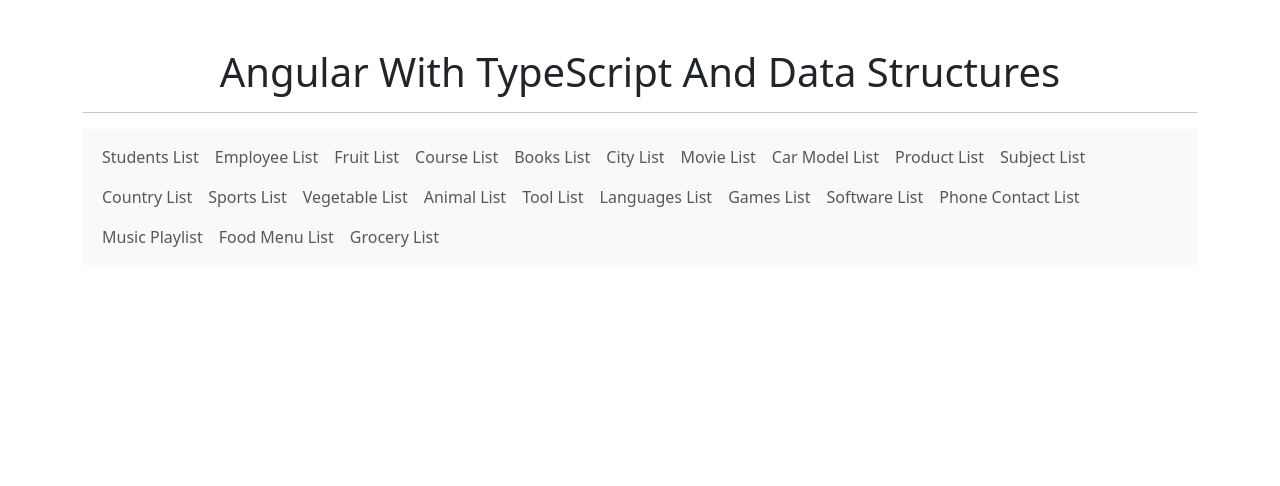
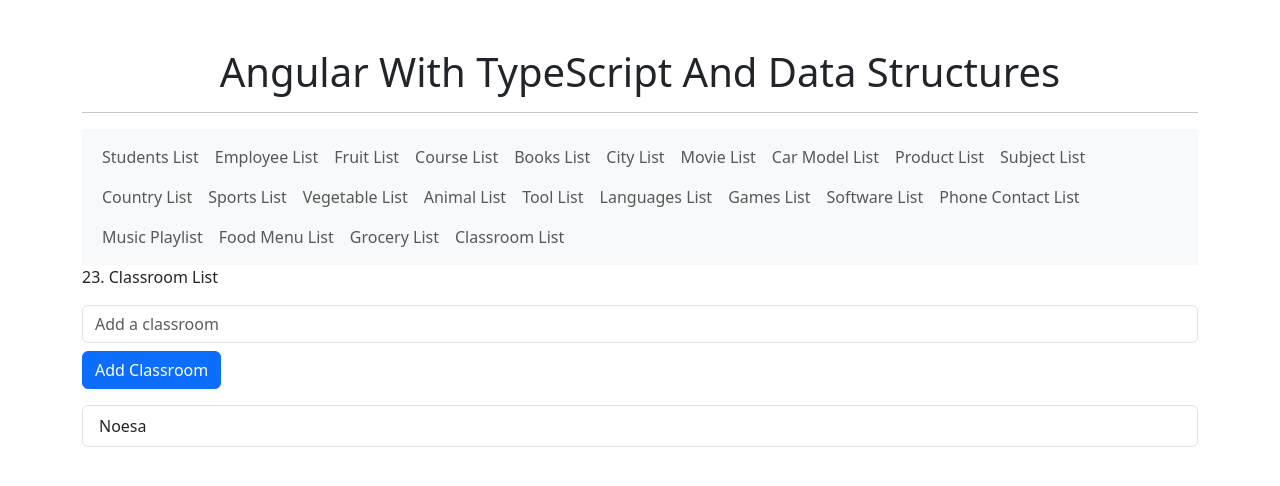
Before and after one commit to muningg/Angular_With_TypeScript_And_Data_Structures, an Angular app: page /classroom-list in a window 1280 px wide. Before the commit this address led to /. Shown: the top 486 px of the page. Built offline with nearby package versions, Linux system fonts and the light colour scheme.

Commit message:
feat(classroom-list): implement classroom list management
- Added ClassroomListComponent for adding and displaying classrooms.
- Updated routing for classroom list access.

```diff
--- a/src/app/app.component.html
+++ b/src/app/app.component.html
@@ -70,6 +70,9 @@
         <li class="nav-item">
           <a class="nav-link" routerLink="/grocery-list">Grocery List</a>
         </li>
+        <li class="nav-item">
+          <a class="nav-link" routerLink="/classroom-list">Classroom List</a>
+        </li>
       </ul>
     </div>
   </nav>
--- a/src/app/app.module.ts
+++ b/src/app/app.module.ts
@@ -28,6 +28,7 @@
 import { MusicPlaylistComponent } from './components/music-playlist/music-playlist.component';
 import { FoodMenuComponent } from './components/food-menu/food-menu.component';
 import { GroceryListComponent } from './components/grocery-list/grocery-list.component';
+import { ClassroomListComponent } from './components/classroom-list/classroom-list.component';
 
 @NgModule({
   imports: [
@@ -61,6 +62,7 @@
     MusicPlaylistComponent,
     FoodMenuComponent,
     GroceryListComponent,
+    ClassroomListComponent,
   ],
   providers: [],
   bootstrap: [AppComponent]
--- a/src/app/app.routes.ts
+++ b/src/app/app.routes.ts
@@ -21,6 +21,7 @@
 import { MusicPlaylistComponent } from './components/music-playlist/music-playlist.component';
 import { FoodMenuComponent } from './components/food-menu/food-menu.component';
 import { GroceryListComponent } from './components/grocery-list/grocery-list.component';
+import { ClassroomListComponent } from './components/classroom-list/classroom-list.component';
 
 export const routes: Routes = [
     {path: 'students-list', component: StudentListComponent},
@@ -45,5 +46,5 @@
     {path: 'music-list', component: MusicPlaylistComponent},
     {path: 'food-list', component: FoodMenuComponent},
     {path: 'grocery-list', component: GroceryListComponent},
-
+    {path: 'classroom-list', component: ClassroomListComponent},
 ];
--- /dev/null
+++ b/src/app/components/classroom-list/classroom-list.component.html
@@ -0,0 +1,10 @@
+<p>23. Classroom List</p>
+<input type="text" class="form-control" [(ngModel)]="newClassroomStudent" placeholder="Add a classroom" />
+
+<button class="btn btn-primary mt-2" (click)="addClassroomStudent()">Add Classroom</button>
+
+<ul class="mt-3 list-group">
+  <li class="list-group-item" *ngFor="let classroom of classroomStudents">
+    {{classroom}}
+  </li>
+</ul>
--- /dev/null
+++ b/src/app/components/classroom-list/classroom-list.component.ts
@@ -0,0 +1,18 @@
+import { Component } from '@angular/core';
+
+@Component({
+  selector: 'app-classroom-list',
+  templateUrl: './classroom-list.component.html',
+  styleUrl: './classroom-list.component.css'
+})
+export class ClassroomListComponent {
+  classroomStudents: string[] = ['Noesa'];
+  newClassroomStudent: string = '';
+
+  addClassroomStudent() {
+    if (this.newClassroomStudent.trim()) {
+      this.classroomStudents.push(this.newClassroomStudent);
+      this.newClassroomStudent = '';
+    }
+  }
+}
```
Also changed, not shown: src/app/components/classroom-list/classroom-list.component.css (added), 1 other file (tests, documents, lock files or other folders).
